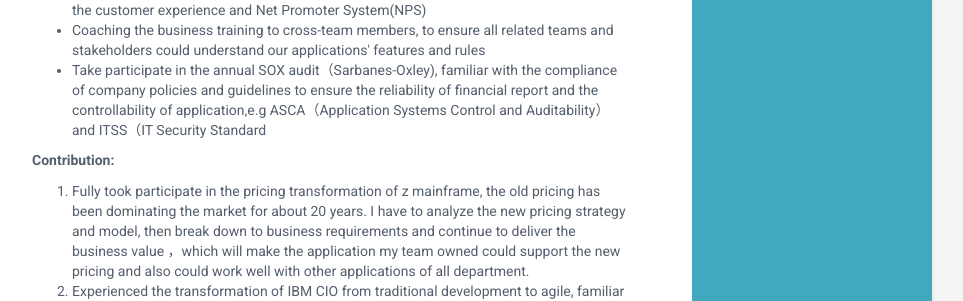
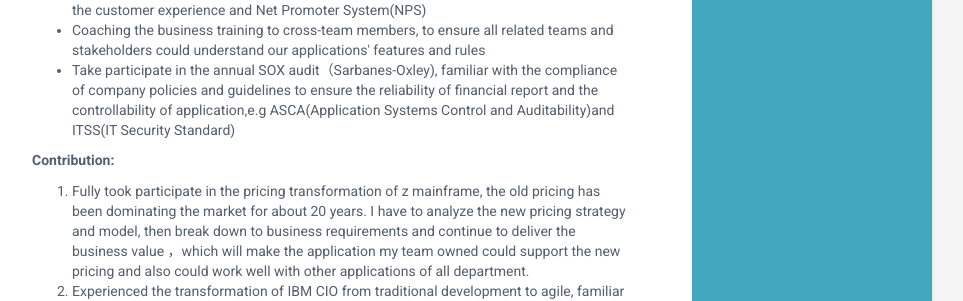
Before and after one commit to liuyang0116/LiuYangResume_EN, a Jekyll site: the page built from index.html, in a window 1280 px wide and 900 px high, scrolled down 852 px. Shown: the part 198-499 px from the top of the window, without its empty margins (188-1151 px from the left). Built offline with Jekyll 4.4.1, drawn with Linux system fonts in a browser that asks for light colours.

```diff
--- a/_includes/projects.html
+++ b/_includes/projects.html
@@ -19,7 +19,7 @@
 					<li>Sort out story map and work out release plan to ensure continue to deliver business value by the minimum viable product(MVP)</li>
 					<li>Propose the assessment and recommendation of improvements in long-term operational solutions, analyzes operational performance and develops creative initiatives to improve the customer experience and Net Promoter System(NPS)</li>
 					<li>Coaching the business training to cross-team members, to ensure all related teams and stakeholders could understand our applications' features and rules</li>
-			                <li>Take participate in the annual SOX audit（Sarbanes-Oxley), familiar with the compliance of company policies and guidelines to ensure the reliability of financial report and the controllability of application,e.g ASCA（Application Systems Control and Auditability）and ITSS（IT Security Standard</li></ul>
+			                <li>Take participate in the annual SOX audit（Sarbanes-Oxley), familiar with the compliance of company policies and guidelines to ensure the reliability of financial report and the controllability of application,e.g ASCA(Application Systems Control and Auditability)and ITSS(IT Security Standard)</li></ul>
 			<p><b>Contribution:</b></p>
 					<ol>
 					<li>Fully took participate in the pricing transformation of z mainframe, the old pricing has been dominating the market for about 20 years. I have to analyze the new pricing strategy and model, then break down to business requirements and continue to deliver the business value ，which will make the application my team owned could support the new pricing and also could work well with other applications of all department.</li>
```
